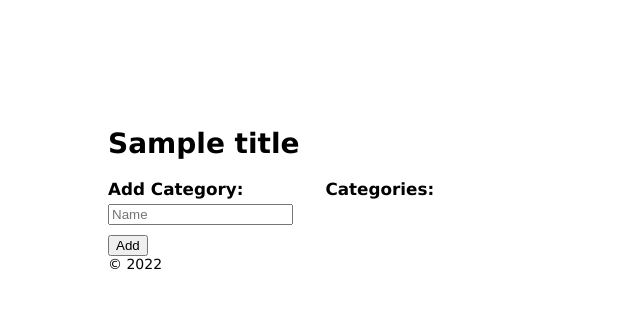
After one commit to Empresa-Jovem-Virtual/Iniciacao-Cientifica-e-Pesquisa, a Node project: template backend/resources/views/category.pug in a window 1280 px wide. The commit adds this page. Shown: the top 309 px of the page, without its empty margins (0-640 px from the left). Run offline with Node 20 templates, Linux system fonts and the light colour scheme; the template is opened without the code that fills it: most values are stand-ins (such as "Sample title", 1, 10 or a date in 2020).

```diff
--- /dev/null
+++ b/backend/app/Domains/Shared/IService.ts
@@ -0,0 +1,3 @@
+export default interface IService {
+  all (): Promise<[]>
+}
--- a/backend/package.json
+++ b/backend/package.json
@@ -11,9 +11,10 @@
   },
   "nodemonConfig": {
     "watch": [
-      "src/",
+      "app/",
       "routes/",
       "resources/",
+      "src/",
       "server.ts"
     ],
     "ext": "ts, html",
@@ -23,6 +24,7 @@
     "exec": "./node_modules/.bin/ts-node -r tsconfig-paths/register ."
   },
   "_moduleAliases": {
+    "@app": "dist/app",
     "@services": "dist/services",
     "@daos": "dist/daos",
     "@entities": "dist/entities",
--- /dev/null
+++ b/backend/public/scripts/categories.js
@@ -0,0 +1,153 @@
+/******************************************************************************
+ *                          Fetch and display categorys
+ ******************************************************************************/
+
+displayUsers()
+
+function displayUsers () {
+  httpGet('/api/categories')
+    .then(response => response.json())
+    .then((response) => {
+      const allUsers = response.categories
+      // Empty the anchor
+      const allUsersAnchor = document.getElementById('all-categories-anchor')
+      allUsersAnchor.innerHTML = ''
+      // Append categories to anchor
+      allUsers.forEach((category) => {
+        allUsersAnchor.innerHTML += getUserDisplayElement(category)
+      })
+    })
+}
+
+function getUserDisplayElement (category) {
+  return `<div class="category-display-ele">
+
+        <div class="normal-view">
+            <div>Name: ${category.name}</div>
+            <button class="edit-category-btn" data-category-id="${category.id}">
+                Edit
+            </button>
+            <button class="delete-category-btn" data-category-id="${category.id}">
+                Delete
+            </button>
+        </div>
+
+        <div class="edit-view">
+            <div>
+                Name: <input class="name-edit-input" value="${category.name}">
+            </div>
+            <button class="submit-edit-btn" data-category-id="${category.id}">
+                Submit
+            </button>
+            <button class="cancel-edit-btn" data-category-id="${category.id}">
+                Cancel
+            </button>
+        </div>
+    </div>`
+}
+
+/******************************************************************************
+ *                        Add, Edit, and Delete Users
+ ******************************************************************************/
+
+document.addEventListener('click', function (event) {
+  event.preventDefault()
+  const ele = event.target
+  if (ele.matches('#add-category-btn')) {
+    addUser()
+  }
+  else if (ele.matches('.edit-category-btn')) {
+    showEditView(ele.parentNode.parentNode)
+  }
+  else if (ele.matches('.cancel-edit-btn')) {
+    cancelEdit(ele.parentNode.parentNode)
+  }
+  else if (ele.matches('.submit-edit-btn')) {
+    submitEdit(ele)
+  }
+  else if (ele.matches('.delete-category-btn')) {
+    deleteUser(ele)
+  }
+}, false)
+
+function addUser () {
+  const nameInput = document.getElementById('name-input')
+  const data = {
+    category: {
+      name: nameInput.value
+    },
+  }
+  httpPost('/api/categories', data)
+    .then(() => {
+      displayUsers()
+    })
+}
+
+function showEditView (categoryEle) {
+  const normalView = categoryEle.getElementsByClassName('normal-view')[0]
+  const editView = categoryEle.getElementsByClassName('edit-view')[0]
+  normalView.style.display = 'none'
+  editView.style.display = 'block'
+}
+
+function cancelEdit (categoryEle) {
+  const normalView = categoryEle.getElementsByClassName('normal-view')[0]
+  const editView = categoryEle.getElementsByClassName('edit-view')[0]
+  normalView.style.display = 'block'
+  editView.style.display = 'none'
+}
+
+function submitEdit (ele) {
+  const categoryEle = ele.parentNode.parentNode
+  const nameInput = categoryEle.getElementsByClassName('name-edit-input')[0]
+  const id = ele.getAttribute('data-category-id')
+  const data = {
+    category: {
+      name: nameInput.value,
+      id: Number(id),
+    },
+  }
+  httpPut('/api/categories/update/' + id, data)
+    .then(() => {
+      displayUsers()
+    })
+}
+
+function deleteUser (ele) {
+  const id = ele.getAttribute('data-category-id')
+  httpDelete('/api/categories/delete/' + id)
+    .then(() => {
+      displayUsers()
+    })
+}
+
+function httpGet (path) {
+  return fetch(path, getOptions('GET'))
+}
+
+function httpPost (path, data) {
+  return fetch(path, getOptions('POST', data))
+}
+
+function httpPut (path, data) {
+  return fetch(path, getOptions('PUT', data))
+}
+
+function httpDelete (path) {
+  return fetch(path, getOptions('DELETE'))
+}
+
+function getOptions (verb, data) {
+  const options = {
+    dataType: 'json',
+    method: verb,
+    headers: {
+      'Accept': 'application/json',
+      'Content-Type': 'application/json'
+    }
+  }
+  if (data) {
+    options.body = JSON.stringify(data)
+  }
+  return options
+}
--- a/backend/public/stylesheets/style.css
+++ b/backend/public/stylesheets/style.css
@@ -31,3 +31,32 @@ body .users-column .user-display-ele button {
 body .users-column .user-display-ele .edit-view {
   display: none;
 }
+
+body .categories-column {
+  display: inline-block;
+  margin-right: 2em;
+  vertical-align: top;
+}
+
+body .categories-column .column-header {
+  padding-bottom: 5px;
+  font-weight: 700;
+  font-size: 1.2em;
+}
+
+body .add-user-col input {
+  margin-bottom: 10px;
+}
+
+body .categories-column .user-display-ele {
+  padding-bottom: 10px;
+}
+
+body .categories-column .user-display-ele button {
+  margin-top: 2px;
+  margin-bottom: 10px;
+}
+
+body .categories-column .user-display-ele .edit-view {
+  display: none;
+}
--- /dev/null
+++ b/backend/resources/views/category.pug
@@ -0,0 +1,26 @@
+extends layout
+
+block content
+    h1=title
+
+    |  <!-- Add Categories -->
+    |  <div class="categories-column add-user-col">
+    |      <div class="column-header">Add Category:</div>
+    |      <div>
+    |          <input
+    |                  id="name-input"
+    |                  placeholder="Name"
+    |          >
+    |      </div>
+    |      <div>
+    |          <button id="add-user-btn">Add</button>
+    |      </div>
+    |  </div>
+    |
+    |  <!-- Display Categories -->
+    |  <div class="categories-column">
+    |      <div class="column-header">Categories:</div>
+    |      <div id="all-categories-anchor"></div>
+    |  </div>
+
+    script(src='/scripts/categories.js')
--- /dev/null
+++ b/backend/resources/views/error.pug
@@ -0,0 +1,6 @@
+extends layout
+
+block content
+    h1= message
+    h2= error.status
+    pre #{error.stack}
--- a/backend/resources/views/layout.pug
+++ b/backend/resources/views/layout.pug
@@ -7,5 +7,3 @@ html
         block content
 
     footer &copy; 2022
-
-    script(src='/scripts/index.js')
--- a/backend/resources/views/user.pug
+++ b/backend/resources/views/user.pug
@@ -28,3 +28,5 @@ block content
     |      <div class="column-header">Users:</div>
     |      <div id="all-users-anchor"></div>
     |  </div>
+
+    script(src='/scripts/users.js')
--- a/backend/routes/api.ts
+++ b/backend/routes/api.ts
@@ -1,11 +1,13 @@
 import { Router } from 'express'
 import user from '@routes/api/user'
+import category from '@routes/api/category'
 
 // Export the base-router
 const router = Router()
 
 // Setup routers
 router.use('/users', user)
+router.use('/categories', category)
 
 // Export default.
 export default router
--- a/backend/routes/web.ts
+++ b/backend/routes/web.ts
@@ -11,5 +11,9 @@ router.get('/users', (request: Request, response: Response) => {
   response.render('user', { title: 'Users' })
 })
 
+router.get('/categories', (request: Request, response: Response) => {
+  response.render('category', { title: 'Categories' })
+})
+
 // Export default.
 export default router
--- a/backend/tsconfig.json
+++ b/backend/tsconfig.json
@@ -66,6 +66,9 @@
     "skipLibCheck": true,                     /* Skip type checking of declaration files. */
     "forceConsistentCasingInFileNames": true,  /* Disallow inconsistently-cased references to the same file. */
     "paths": {
+      "@app/*": [
+        "app/*"
+      ],
       "@daos/*": [
         "src/daos/*"
       ],
```
Also changed, not shown: backend/app/Domains/General/Category/CategoryService.ts (added, +9 -0 lines), backend/app/Http/General/CategoryController.ts (added, +9 -0 lines), backend/app/Http/Shared/BasicController.ts (added, +18 -0 lines), backend/public/index.html (+2 -35 lines), backend/routes/api/category.ts (added, +16 -0 lines), backend/server.ts (+10 -3 lines), backend/public/scripts/users.js (renamed from backend/public/scripts/index.js).
